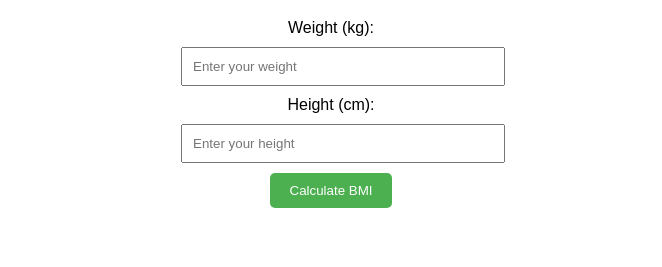
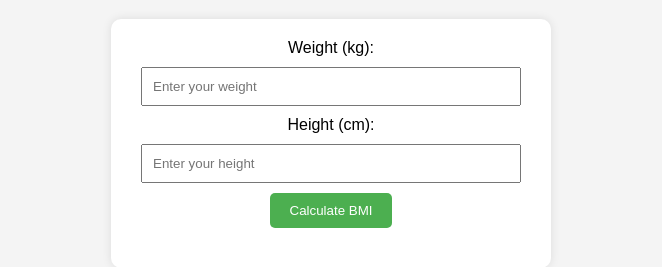
Before and after one commit to Keirthegreat/Keirsteph-BMI--Calculator, a plain HTML site: page index.html in a window 1280 px wide. Shown: the part 61-328 px from the top of the page, without its empty margins (309-971 px from the left). Drawn offline with Linux system fonts and the light colour scheme.

Commit message:
Update index.html

```diff
--- a/index.html
+++ b/index.html
@@ -9,17 +9,24 @@
             font-family: Arial, sans-serif;
             text-align: center;
             margin: 20px;
+            background-color: #f4f4f4; /* Added a light background color */
         }
 
         #calculator {
-            width: 300px;
+            width: 80%;
+            max-width: 400px;
             margin: auto;
+            background-color: #fff; /* Added a white background color */
+            padding: 20px;
+            border-radius: 10px;
+            box-shadow: 0 0 10px rgba(0, 0, 0, 0.1); /* Added a subtle box shadow */
         }
 
         input {
-            width: 100%;
+            width: calc(100% - 20px);
             padding: 10px;
             margin: 10px 0;
+            box-sizing: border-box; /* Adjusted box-sizing to include padding */
         }
 
         button {
@@ -66,11 +73,11 @@
 
         function getBMIMessage(bmi) {
             if (bmi < 18.5) {
-                return "Underweight - Kulang sa timbang";
+                return "Underweight - PAYAT MUNA, KUMAIN KA";
             } else if (bmi >= 18.5 && bmi < 25) {
-                return "Normal weight - Normal na timbang";
+                return "Normal weight - AY SHET NAOL, NORMAL TIMBANG";
             } else if (bmi >= 25 && bmi < 30) {
-                return "Overweight - Sobrang timbang";
+                return "Overweight - TABA MO NA YAN, KAIN PA";
             } else {
                 return "Obese - Obeso";
             }
```
